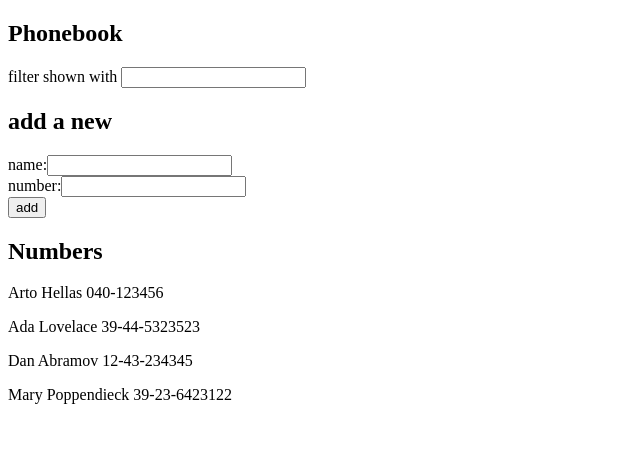
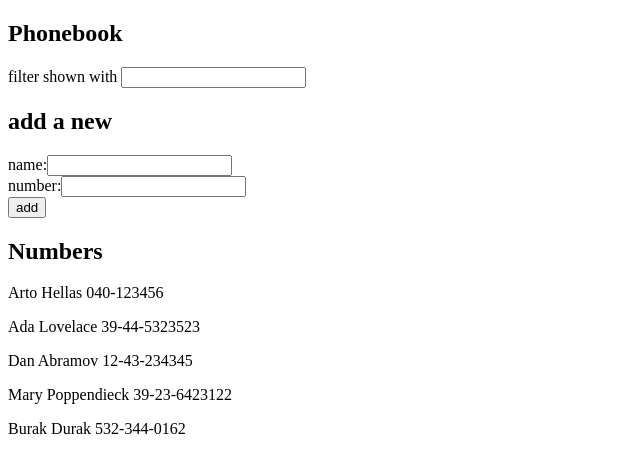
Before and after one commit to bhdurak/FSO, a React (Create React App) app in the folder part2/phonebook/: page / in a window 1280 px wide. Shown: the top 472 px of the page, without its empty margins (0-640 px from the left). Built offline with nearby package versions, Linux system fonts and the light colour scheme; data requests are answered from the project's data file.

Commit message:
exercise 2.15

```diff
--- a/part2/phonebook/db.json
+++ b/part2/phonebook/db.json
@@ -1,5 +1,5 @@
 {
-    "persons":[
+  "persons": [
     {
       "name": "Arto Hellas",
       "number": "040-123456",
@@ -19,6 +19,11 @@
       "name": "Mary Poppendieck",
       "number": "39-23-6423122",
       "id": 4
+    },
+    {
+      "name": "Burak Durak",
+      "number": "532-344-0162",
+      "id": 5
     }
   ]
 }
--- a/part2/phonebook/src/App.js
+++ b/part2/phonebook/src/App.js
@@ -28,9 +28,14 @@
     }
     if(!persons.find(p => p.name === newName)){
 
-      setPersons(persons.concat(newPerson))
-      setNewName('')
-      setNewNumber('')
+      axios
+      .post('http://localhost:3001/persons', newPerson)
+      .then(response => {
+
+        setPersons(persons.concat(response.data))
+        setNewName('')
+        setNewNumber('')
+      })
     }
     else{
       alert(`${newName} is already added to phonebook`)
```
Also changed, not shown: 1 other file (tests, documents, lock files or other folders). Lines whose indentation alone changed are shown as unchanged.
